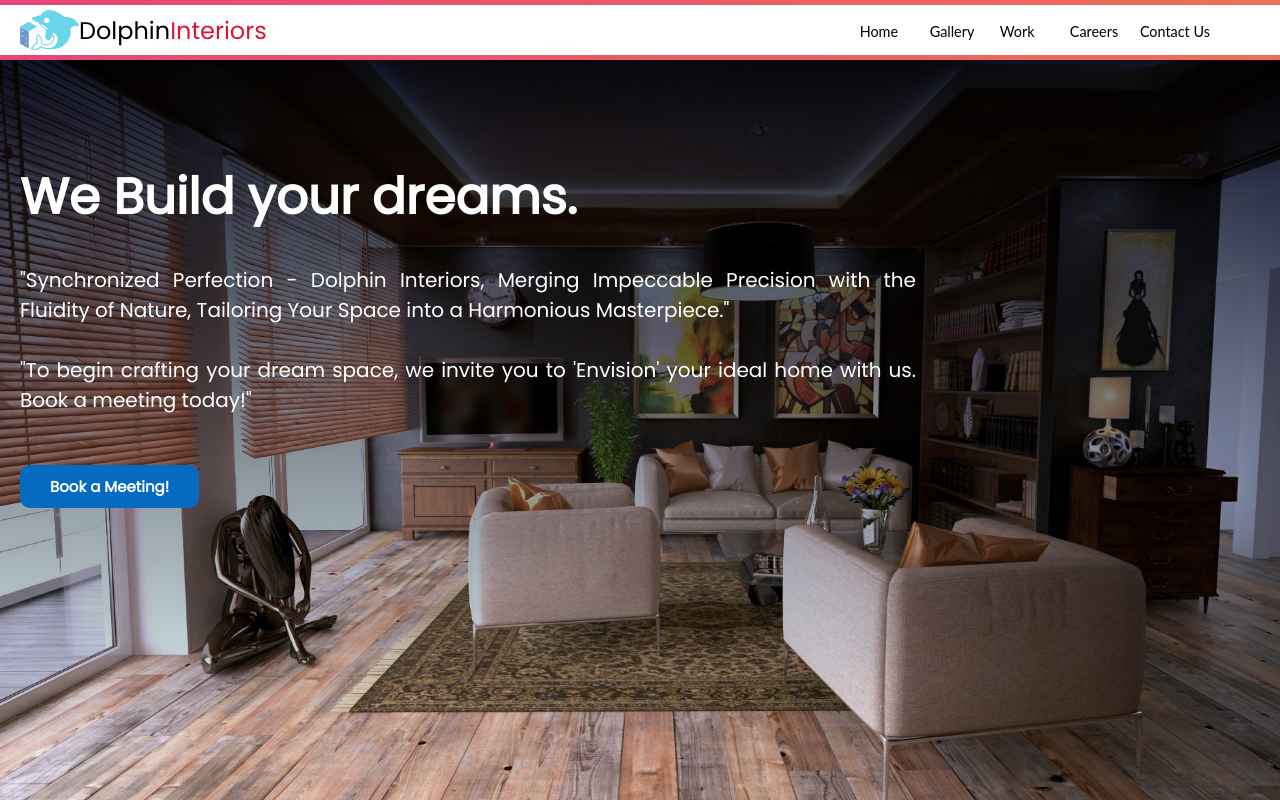
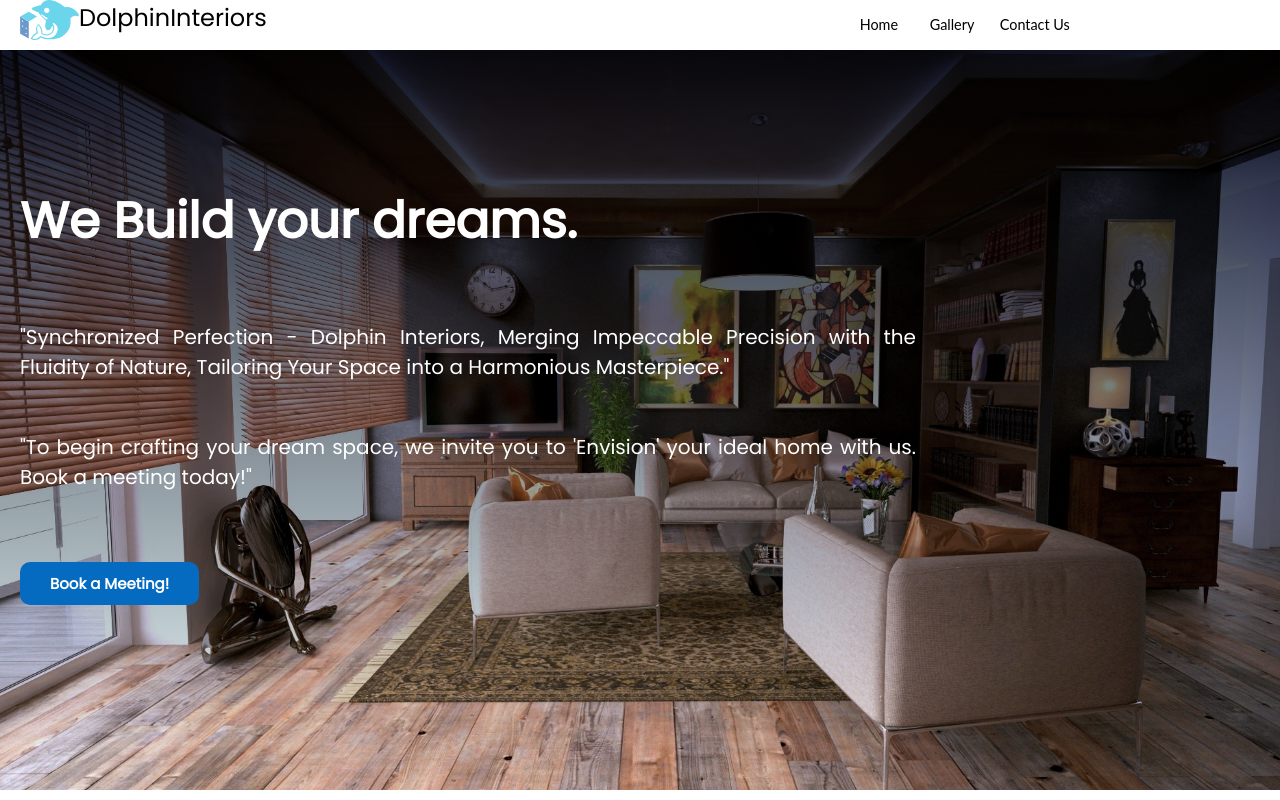
Before and after one commit to ShivashankarL/dolphin_iteriors, a React (Create React App) app: page / in a window 1280 px wide. Built offline with nearby package versions, Linux system fonts and the light colour scheme.

Commit message:
Nav Bar Changed from css to Scss

```diff
--- a/package.json
+++ b/package.json
@@ -22,6 +22,7 @@
     "formik": "^2.2.9",
     "react": "^18.2.0",
     "react-dom": "^18.2.0",
+    "react-modal": "^3.16.1",
     "react-router-dom": "^6.14.1",
     "react-scripts": "5.0.1",
     "sass": "^1.63.6",
--- a/public/index.html
+++ b/public/index.html
@@ -2,7 +2,7 @@
 <html lang="en">
   <head>
     <meta charset="utf-8" />
-    <link rel="icon" href="%PUBLIC_URL%/favicon.ico" />
+    <link rel="icon" href="%PUBLIC_URL%/navbar_logo.png" />
     <meta name="viewport" content="width=device-width, initial-scale=1" />
     <meta name="theme-color" content="#000000" />
     <meta
@@ -36,7 +36,7 @@
       work correctly both with client-side routing and a non-root public URL.
       Learn how to configure a non-root public URL by running `npm run build`.
     -->
-    <title>React App</title>
+    <title>Dolphin Interiors</title>
   </head>
   <body>
     <noscript>You need to enable JavaScript to run this app.</noscript>
--- a/src/components/NavBar.tsx
+++ b/src/components/NavBar.tsx
@@ -1,5 +1,5 @@
 import React, { useState } from "react";
-import "./css/NavBar.css";
+import "./css/NavBar1.scss";
 import Logo from "../images/logo.svg";
 import { Link } from "react-router-dom";
 interface Props {
@@ -28,8 +28,6 @@ const NavBar: React.FC<Props> = ({ children }) => {
   console.log(class_name.icon);
 
   window.onscroll = () => {
-    console.log("Helo");
-
     setClassName({
       nav: "nav",
       icon: "menu-toggle",
@@ -37,13 +35,12 @@ const NavBar: React.FC<Props> = ({ children }) => {
   };
   return (
     <>
-      <div className="page-wrapper">
-        <div className="nav-wrapper">
-          <div className="grad-bar"></div>
-          <nav className="navbar">
-            <img src={Logo} alt="Company Logo" />
-            <div className="logo_title">
-              Dolphin<span className="sublogo_title">Interiors</span>
+      <div className="navbar">
+        <div className="navbar-nav-wrapper">
+          <nav className="navbar-nav">
+            <img src={Logo} alt="Company Logo" className="navbar-logo-img" />
+            <div className="logo-title">
+              Dolphin<span className="navbar-subtitle">Interiors</span>
             </div>
             <div
               className={"menu-toggle"}
@@ -62,17 +59,10 @@ const NavBar: React.FC<Props> = ({ children }) => {
                 <Link to="/gallery">Gallery</Link>
               </li>
               <li className="nav-item">
-                <a href="#">Work</a>
-              </li>
-              <li className="nav-item">
-                <a href="#">Careers</a>
-              </li>
-              <li className="nav-item">
                 <a href="#">Contact Us</a>
               </li>
             </ul>
           </nav>
-          <div className="grad-bar"></div>
         </div>
       </div>
       {children}
--- a/src/components/css/LandingPage.css
+++ b/src/components/css/LandingPage.css
@@ -91,7 +91,7 @@
     font-size: 15px;
   }
   .get-quote-btn {
-    font-size: 10px;
+    font-size: 18px;
   }
 }
 @media only screen and (max-width: 400px) {
@@ -102,6 +102,6 @@
     font-size: 20px;
   }
   .head-paragraph {
-    font-size: 10px;
+    font-size: 15px;
   }
 }
--- /dev/null
+++ b/src/components/css/NavBar1.scss
@@ -0,0 +1,93 @@
+.navbar {
+  width: 100%;
+  height: auto;
+  &-nav-wrapper {
+    position: -webkit-sticky; /* Safari */
+    position: sticky;
+    width: 100%;
+    top: 0;
+    background-color: #fff;
+    nav {
+      display: grid;
+      grid-template-columns: 0.3fr 2fr 3fr;
+      align-items: start;
+      height: 50px;
+      overflow: hidden;
+      .menu-toggle {
+        justify-self: end;
+        margin-right: 25px;
+        display: none;
+      }
+      .menu-toggle .bar {
+        width: 25px;
+        height: 3px;
+        background-color: #3f3f3f;
+        margin: 5px auto;
+        -webkit-transition: all 0.3s ease-in-out;
+        -o-transition: all 0.3s ease-in-out;
+        transition: all 0.3s ease-in-out;
+      }
+      .menu-toggle:hover {
+        cursor: pointer;
+      }
+
+      #mobile-menu.is-active .bar:nth-child(2) {
+        opacity: 0;
+      }
+
+      #mobile-menu.is-active .bar:nth-child(1) {
+        -webkit-transform: translateY(8px) rotate(45deg);
+        -ms-transform: translateY(8px) rotate(45deg);
+        -o-transform: translateY(8px) rotate(45deg);
+        transform: translateY(8px) rotate(45deg);
+      }
+
+      #mobile-menu.is-active .bar:nth-child(3) {
+        -webkit-transform: translateY(-8px) rotate(-45deg);
+        -ms-transform: translateY(-8px) rotate(-45deg);
+        -o-transform: translateY(-8px) rotate(-45deg);
+        transform: translateY(-8px) rotate(-45deg);
+      }
+      img {
+        height: 40px;
+        width: auto;
+        justify-self: start;
+        margin-left: 20px;
+      }
+      .logo-title {
+        color: #000;
+        font-size: 1.5rem;
+        font-weight: 400;
+        font-family: "Poppins", sans-serif;
+      }
+      ul {
+        list-style: none;
+        display: grid;
+        color: #3498db;
+        grid-template-columns: repeat(6, 1fr);
+        justify-self: end;
+        font-family: "Lato", "Arial", sans-serif;
+        .nav-item {
+          color: #000;
+          font-size: 0.9rem;
+          font-weight: 400;
+          text-decoration: none;
+          transition: color 0.3s ease-out;
+        }
+        .nav-item {
+          a {
+            text-decoration: none;
+            color: #000;
+            font-size: 0.9rem;
+            font-weight: 400;
+            text-decoration: none;
+            transition: color 0.3s ease-out;
+          }
+          a:hover {
+            color: #3498db;
+          }
+        }
+      }
+    }
+  }
+}
--- a/src/components/css/gallery.scss
+++ b/src/components/css/gallery.scss
@@ -19,7 +19,6 @@
 .ima {
   width: 300px;
   margin: 10px 10px 10px 10px;
-  position: relative;
 }
 .ima img {
   object-fit: contain;
@@ -30,10 +29,6 @@
   cursor: pointer;
 }
 .cat_title {
-  position: absolute;
-  top: 80%;
-  // bottom: 70%;
-  left: 10%;
   font-size: 20px;
   font-weight: bold;
   color: black;
@@ -107,7 +102,6 @@
   display: flex;
   justify-content: center;
   align-items: center;
-  position: sticky;
 }
 // .MuiPagination-text {
 //   height: 80px;
```
Also changed, not shown: public/navbar_logo.png (added), 1 other file (tests, documents, lock files or other folders).
